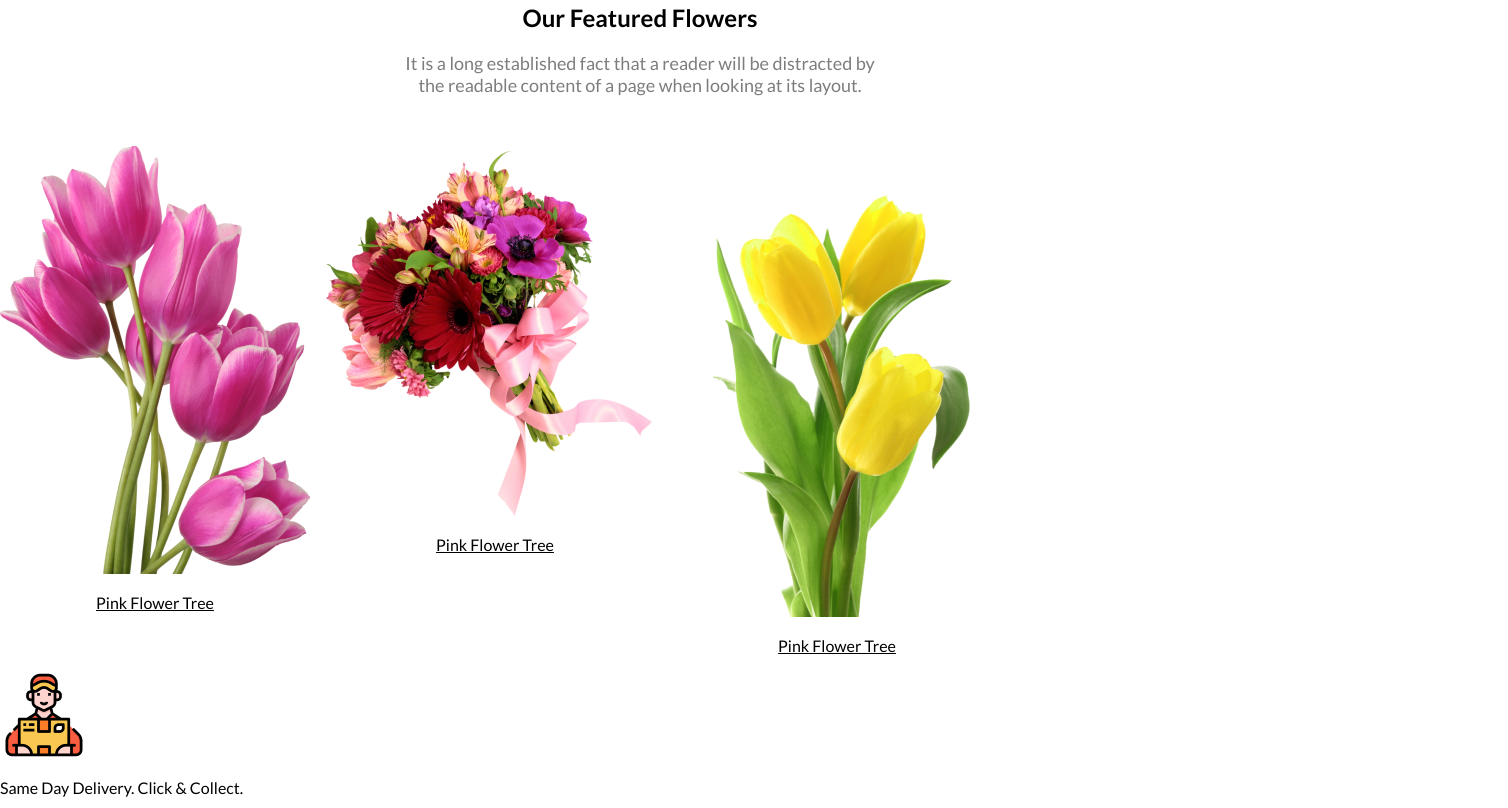
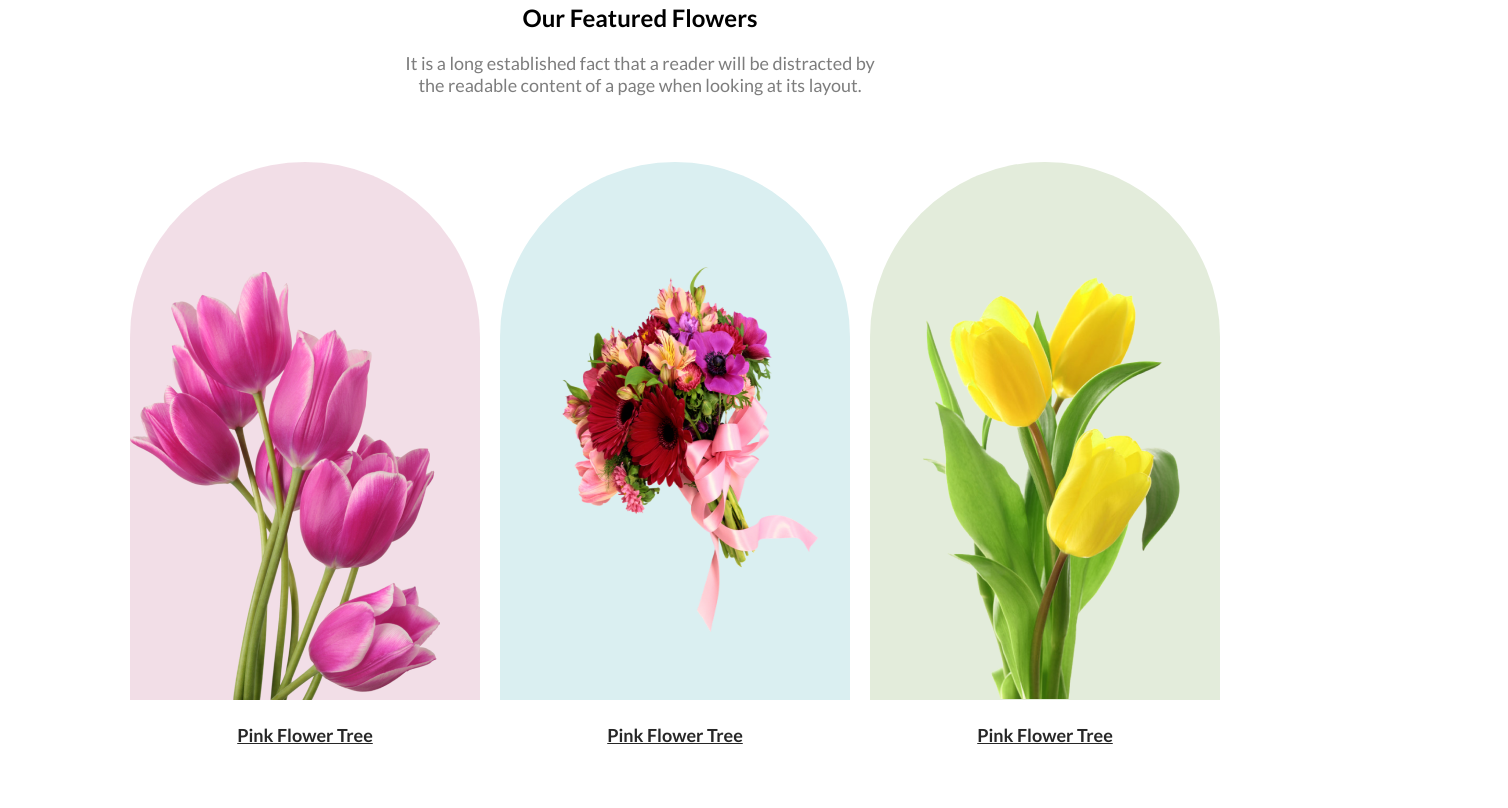
Before and after one commit to md-osman-goni/flower-shop, a plain HTML site: page index.html in a window 1280 px wide. Shown: the part 1092-1900 px from the top of the page, 1508 px wide, since content can reach past the window. Drawn offline with Linux system fonts and the light colour scheme.

Commit message:
pink three imagestyle done

```diff
--- a/index.html
+++ b/index.html
@@ -39,17 +39,21 @@
                 <p class="featured-description">It is a long established fact that a reader will be distracted by the readable content of a page when looking at its layout.</p>
             </div>
         </section>
-        <section class="three-flower">
-            <div class="pink-flower">
-                <img src="Flower Asset/pngwing 6.png" alt="Flower">
+        <section class="three-pink-flower">
+            <div class="flower-text-div">
+                <p class="pink-one">
+                    <img src="Flower Asset/pngwing 6.png" alt="Flower"></p>
                 <p class="pink-text"><u>Pink Flower Tree</u></p>
             </div>
-            <div class="pink-flower">
-                <img src="Flower Asset/pngwing 5.png" alt="Flower">
+            <div class="flower-text-div">
+                <p class="pink-two">
+                    <img src="Flower Asset/pngwing 5.png" alt="Flower"></p>
                 <p class="pink-text"><u>Pink Flower Tree</u></p>
             </div>
-            <div class="pink-flower">
-                <img src="Flower Asset/pngwing 7.png" alt="">
+            <div class="flower-text-div">
+                <p class="pink-three">
+                    <img src="Flower Asset/pngwing 7.png" alt="">
+                </p>
                 <p class="pink-text"><u>Pink Flower Tree</u></p>
             </div>
         </section>
--- a/style/index.css
+++ b/style/index.css
@@ -71,19 +71,62 @@ body {
     font-size: 18px;
 }
 
-.three-flower {
+/* featured related styles end */
+
+/* three flower related styles start */
+.three-pink-flower {
     display: flex;
-}
-
-.pink-flower {
-    text-align: center;
-}
-
-.images {
-    display: flex;
+    margin: 0 130px 120px;
 
 }
 
-.images>p {
-    margin: 20px;
+.flower-text-div {
+    margin-right: 20px;
 }
+
+.pink-one {
+    border-radius: 300px 300px 0px 0px;
+    background: rgba(167, 33, 98, 0.15);
+    width: 350px;
+    height: 538px;
+}
+
+.pink-one>img {
+    margin: 110px 100px 0 0;
+    width: 310px;
+    height: 428px;
+}
+
+.pink-two {
+    border-radius: 300px 300px 0px 0px;
+    background-color: #DAEFF1;
+    width: 350px;
+    height: 538px;
+}
+
+.pink-two>img {
+    margin: 100px 70px 0 50px;
+    width: 290px;
+    height: 370px;
+}
+
+.pink-three {
+    border-radius: 300px 300px 0px 0px;
+    background-color: #E3ECDB;
+    width: 350px;
+    height: 538px;
+}
+
+.pink-three>img {
+    margin: 66px 70px 0 20px;
+    width: 314px;
+    height: 471px;
+}
+
+.pink-text {
+    text-align: center;
+    color: #272727;
+    font-size: 18px;
+    font-weight: 700;
+    line-height: 35px;
+}
```
